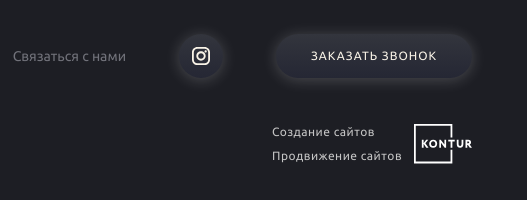
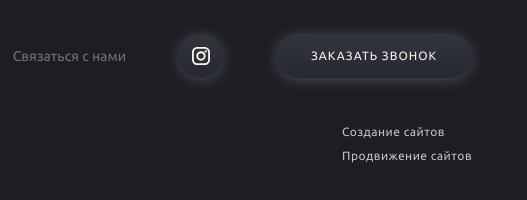
Before and after one commit to Otabek777/Lipo-Life, a plain HTML site: page index.html in a window 1280 px wide. Shown: the part 4875-5075 px from the top of the page, 753-1280 px from the left. Drawn offline with Linux system fonts and the light colour scheme.

Commit message:
Update index.html

```diff
--- a/index.html
+++ b/index.html
@@ -310,7 +310,6 @@
                         <a href="#">Создание сайтов</a>
                         <a href="#">Продвижение сайтов</a>
                     </div>
-                    <img src="img/kontur.svg" alt="">
                 </div>
             </div>
         </div>
```
